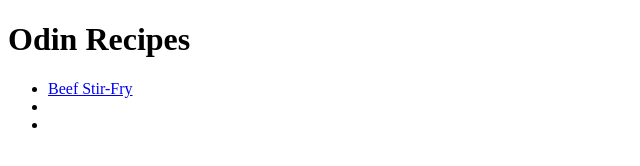
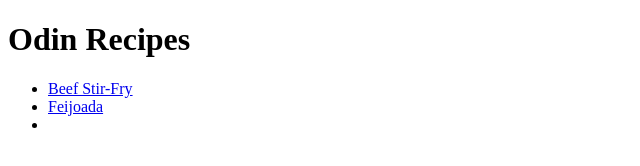
Before and after one commit to julienhouessou/odin-recipes, a plain HTML site: page index.html in a window 1280 px wide. Shown: the full height of the page, 0-640 px from the left. Drawn offline with Linux system fonts and the light colour scheme.

Commit message:
Update index with link to feijoada recipe

```diff
--- a/index.html
+++ b/index.html
@@ -8,7 +8,7 @@
         <h1>Odin Recipes</h1>
         <ul>
             <li><a href="./recipes/beef-stir-fry.html" target="_blank">Beef Stir-Fry</a></li>
-            <li><a href="" target="_blank"></a></li>
+            <li><a href="./recipes/feijoada.html" target="_blank">Feijoada</a></li>
             <li><a href="" target="_blank"></a></li>
         </ul>
     </body>
```
